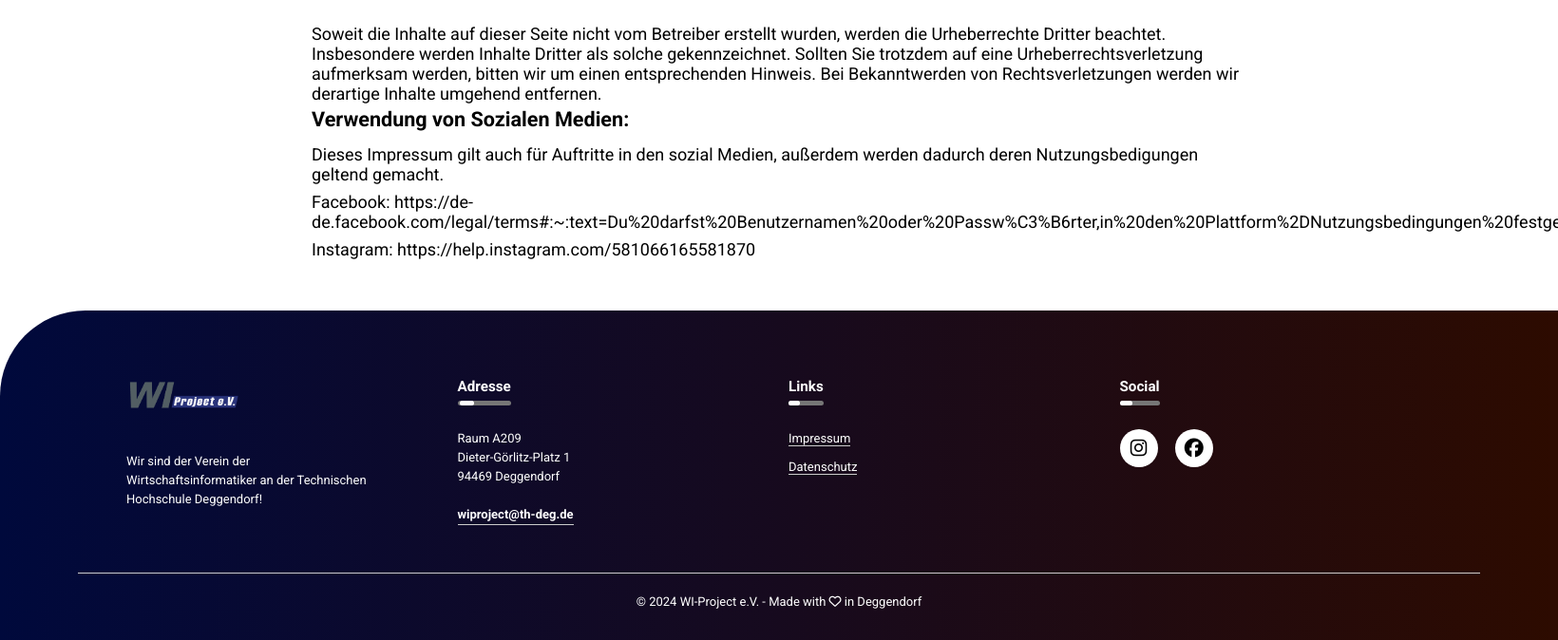
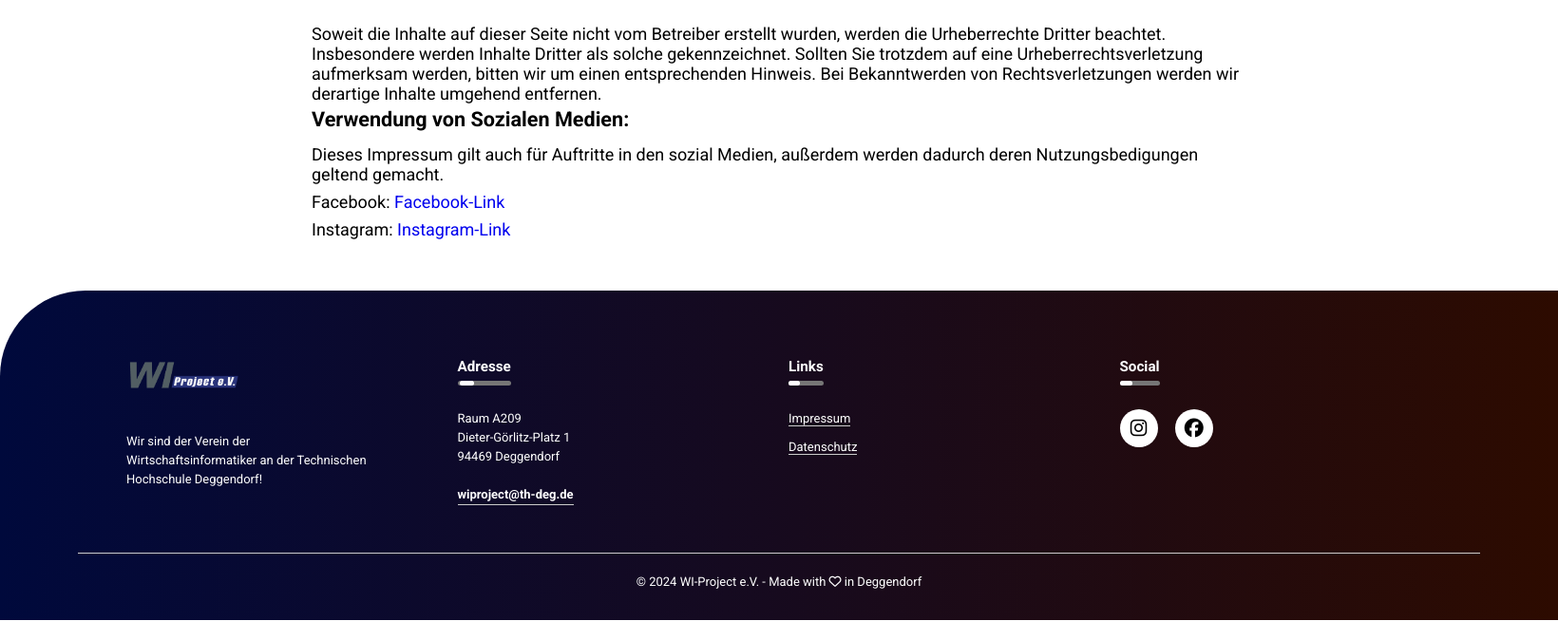
Before and after one commit to Lukxi/Grillerei, a PHP site: page /grillerei/impressum.php in a window 1640 px wide; the page is wider, and only the part inside the window is pictured. Shown: the part 1687-2361 px from the top of that part at 95% size. After the commit the page ends 2340 px from the top of that part, so only its background shows below. Run offline with PHP 8.4, Linux system fonts and the light colour scheme.

Commit message:
Textänderung

```diff
--- a/impressum.php
+++ b/impressum.php
@@ -54,8 +54,8 @@
         <p>Soweit die Inhalte auf dieser Seite nicht vom Betreiber erstellt wurden, werden die Urheberrechte Dritter beachtet. Insbesondere werden Inhalte Dritter als solche gekennzeichnet. Sollten Sie trotzdem auf eine Urheberrechtsverletzung aufmerksam werden, bitten wir um einen entsprechenden Hinweis. Bei Bekanntwerden von Rechtsverletzungen werden wir derartige Inhalte umgehend entfernen.</p>
         <h5>Verwendung von Sozialen Medien:</h5>
         <p> Dieses Impressum gilt auch für Auftritte in den sozial Medien, außerdem werden dadurch deren Nutzungsbedigungen geltend gemacht.</p>
-        <p>Facebook: https://de-de.facebook.com/legal/terms#:~:text=Du%20darfst%20Benutzernamen%20oder%20Passw%C3%B6rter,in%20den%20Plattform%2DNutzungsbedingungen%20festgelegt.</p>
-        <p>Instagram: https://help.instagram.com/581066165581870</p>
+        <p>Facebook: <a href="https://de-de.facebook.com/legal/terms#:~:text=Du%20darfst%20Benutzernamen%20oder%20Passw%C3%B6rter,in%20den%20Plattform%2DNutzungsbedingungen%20festgelegt">Facebook-Link</a></p>
+        <p>Instagram: <a href="https://help.instagram.com/581066165581870">Instagram-Link</a></p>
     </section>
 
 
```
